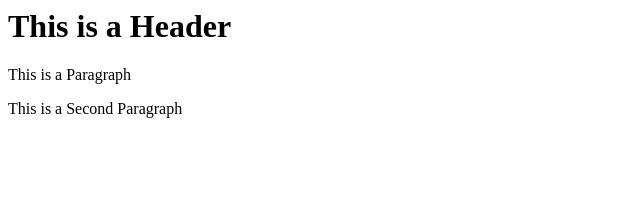
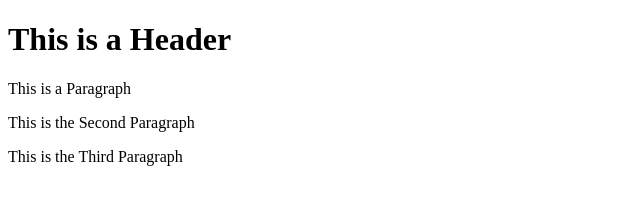
Before and after one commit to devashreeganesha108gmailcom/GitTest, a website: page index.html in a window 1280 px wide. Shown: the whole page, without its empty margins (0-640 px from the left). Drawn offline with Linux system fonts and the light colour scheme.

Commit message:
fourth commit

```diff
--- a/index.html
+++ b/index.html
@@ -1,8 +1,10 @@
+<!DOCTYPE html>
 <html>
     <head></head>
     <body>
         <h1>This is a Header</h1>
         <p>This is a Paragraph</p>
-        <p>This is a Second Paragraph</p>
+        <p>This is the Second Paragraph</p>
+        <p>This is the Third Paragraph</p>
     </body>
 </html>
```
Also changed, not shown: package.json (added, +25 -0 lines), 2 other files.
